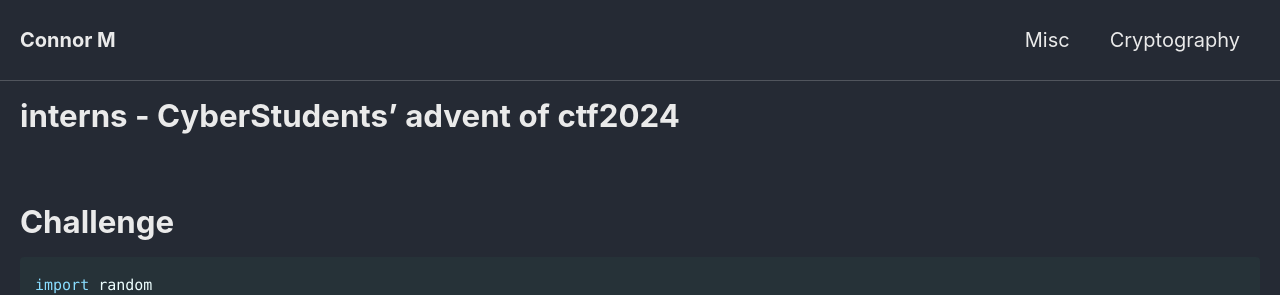
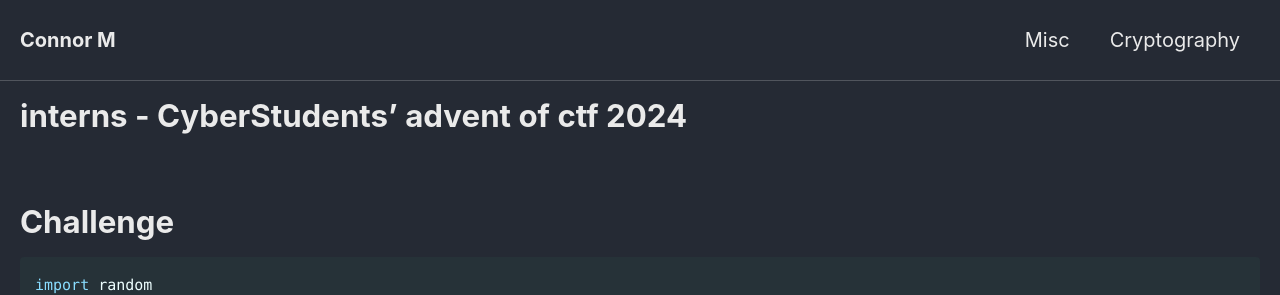
Before and after one commit to Connor-McCartney/Connor-McCartney.github.io, a Jekyll site: the page built from _pages/cryptography/rsa/interns-adventofctf2024.md, in a window 1280 px wide. Shown: the top 295 px of the page. Built offline with Jekyll 4.4.1, drawn with Linux system fonts in a browser that asks for light colours; cached includes are drawn as plain includes.

Commit message:
Update interns-adventofctf2024.md

```diff
--- a/_pages/cryptography/rsa/interns-adventofctf2024.md
+++ b/_pages/cryptography/rsa/interns-adventofctf2024.md
@@ -1,6 +1,6 @@
 ---
 permalink: /cryptography/rsa/interns-adventofctf2024
-title: interns - CyberStudents' advent of ctf2024
+title: interns - CyberStudents' advent of ctf 2024
 ---
 
 <br>
```
